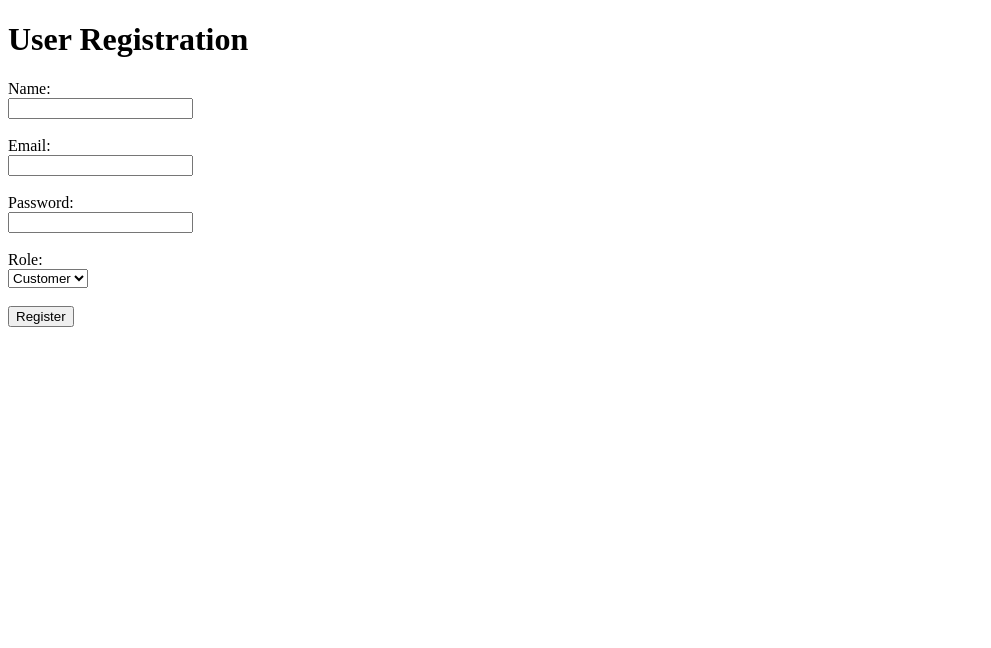
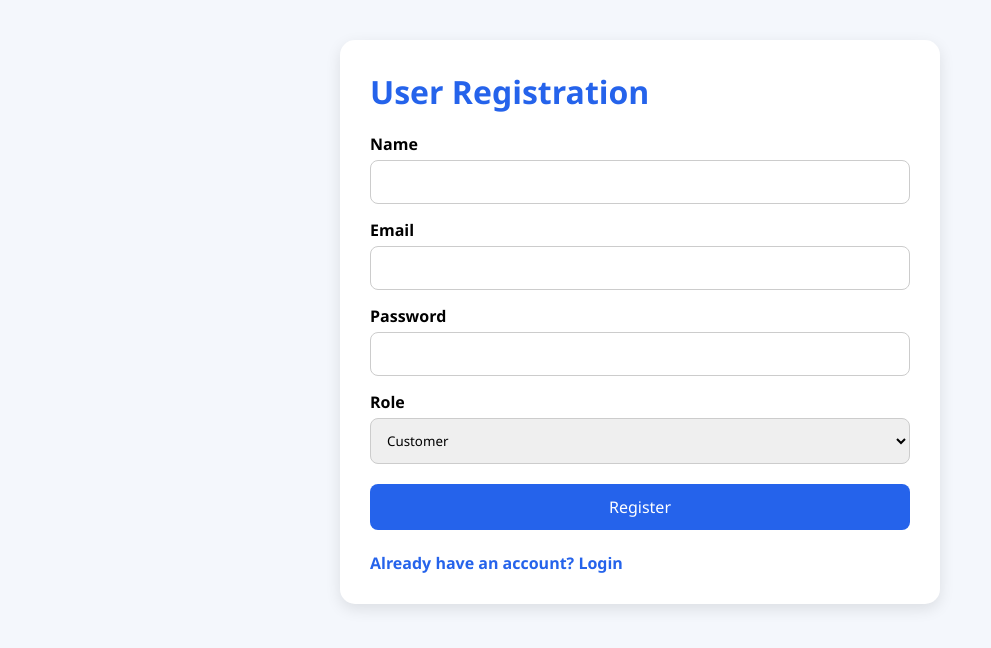
Before and after one commit to joylynprincita-ai/ecommerce-marketplace, a Flask app: page /register in a window 1280 px wide. Shown: the top 648 px of the page, without its empty margins (0-991 px from the left). Run offline with Flask 3, Linux system fonts and the light colour scheme.

Commit message:
Improved UI

```diff
--- a/static/style.css
+++ b/static/style.css
@@ -0,0 +1,69 @@
+*{
+    margin:0;
+    padding:0;
+    box-sizing:border-box;
+    font-family:'Segoe UI',sans-serif;
+}
+
+body{
+    background:#f4f7fc;
+    padding:40px;
+}
+
+.container{
+    max-width:600px;
+    margin:auto;
+}
+
+.card{
+    background:white;
+    padding:30px;
+    border-radius:15px;
+    box-shadow:0 5px 15px rgba(0,0,0,0.1);
+}
+
+h1{
+    color:#2563eb;
+    margin-bottom:20px;
+}
+
+label{
+    display:block;
+    margin-top:15px;
+    margin-bottom:5px;
+    font-weight:bold;
+}
+
+input,
+select{
+    width:100%;
+    padding:12px;
+    border:1px solid #ccc;
+    border-radius:8px;
+}
+
+button{
+    margin-top:20px;
+    width:100%;
+    padding:12px;
+    background:#2563eb;
+    color:white;
+    border:none;
+    border-radius:8px;
+    cursor:pointer;
+    font-size:16px;
+}
+
+button:hover{
+    background:#1d4ed8;
+}
+
+a{
+    color:#2563eb;
+    text-decoration:none;
+    font-weight:bold;
+}
+
+a:hover{
+    text-decoration:underline;
+}
--- a/templates/register.html
+++ b/templates/register.html
@@ -1,35 +1,43 @@
 <!DOCTYPE html>
 <html>
 <head>
-    <title>Register</title>
+    <title>User Registration</title>
+    <link rel="stylesheet" href="{{ url_for('static', filename='style.css') }}">
 </head>
 <body>
+
+<div class="container">
+    <div class="card">
 
         <h1>User Registration</h1>
 
         <form method="POST">
 
-    <label>Name:</label><br>
-    <input type="text" name="name" required><br><br>
+            <label>Name</label>
+            <input type="text" name="name" required>
 
-    <label>Email:</label><br>
-    <input type="email" name="email" required><br><br>
+            <label>Email</label>
+            <input type="email" name="email" required>
 
-    <label>Password:</label><br>
-    <input type="password" name="password" required><br><br>
+            <label>Password</label>
+            <input type="password" name="password" required>
 
-    <label>Role:</label><br>
-
+            <label>Role</label>
             <select name="role">
                 <option value="Customer">Customer</option>
                 <option value="Vendor">Vendor</option>
             </select>
 
-    <br><br>
-
             <button type="submit">Register</button>
 
         </form>
 
+        <br>
+
+        <a href="/login">Already have an account? Login</a>
+
+    </div>
+</div>
+
 </body>
 </html>
```
Also changed, not shown: templates/home.html (+16 -10 lines), templates/login.html (+19 -8 lines). Lines whose indentation alone changed are shown as unchanged.
